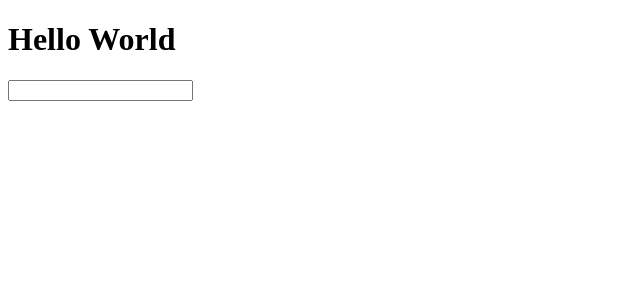
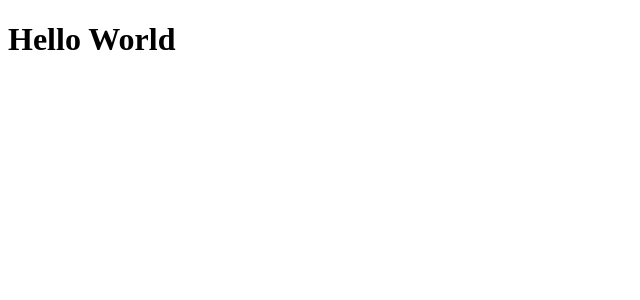
Before and after one commit to essjay05/vite-react-ts-app, a React (Vite) app: page / in a window 1280 px wide. Shown: the top 300 px of the page, without its empty margins (0-640 px from the left). Built offline with nearby package versions, Linux system fonts and the light colour scheme.

Commit message:
Created pages folder and built out Home page/component successfully. Implemented into App.tsx and tested successfully.

```diff
--- a/src/App.tsx
+++ b/src/App.tsx
@@ -1,17 +1,20 @@
-import { HashRouter } from 'react-router-dom';
+import { HashRouter, Route, Routes } from 'react-router-dom';
+import Home from './pages/Home';
 
 function App() {
   return (
     <>
-      <h1>Hello World</h1>
-      <form>
+      {/* <form>
         <input
           id="dinosaur_name"
           name="dinosaur_name"
           className="dinosaur-input"
           aria-describedby="dinosaur_name_info"
         />
-      </form>
+      </form> */}
+      <Routes>
+        <Route path="/" element={<Home />} />
+      </Routes>
     </>
   );
 }
--- /dev/null
+++ b/src/pages/Home.tsx
@@ -0,0 +1,5 @@
+function Home() {
+  return <h1>Hello World</h1>;
+}
+
+export default Home;
```
